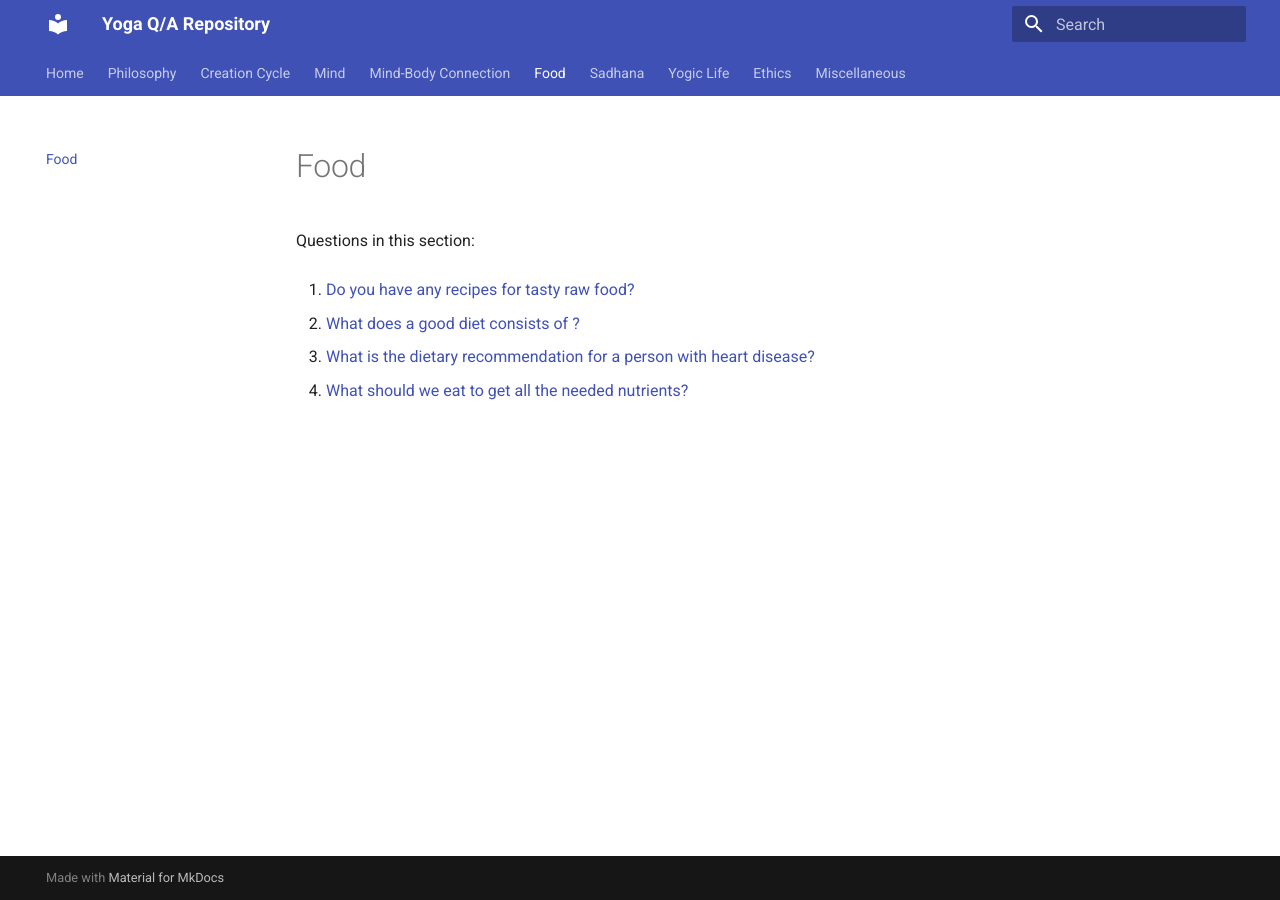
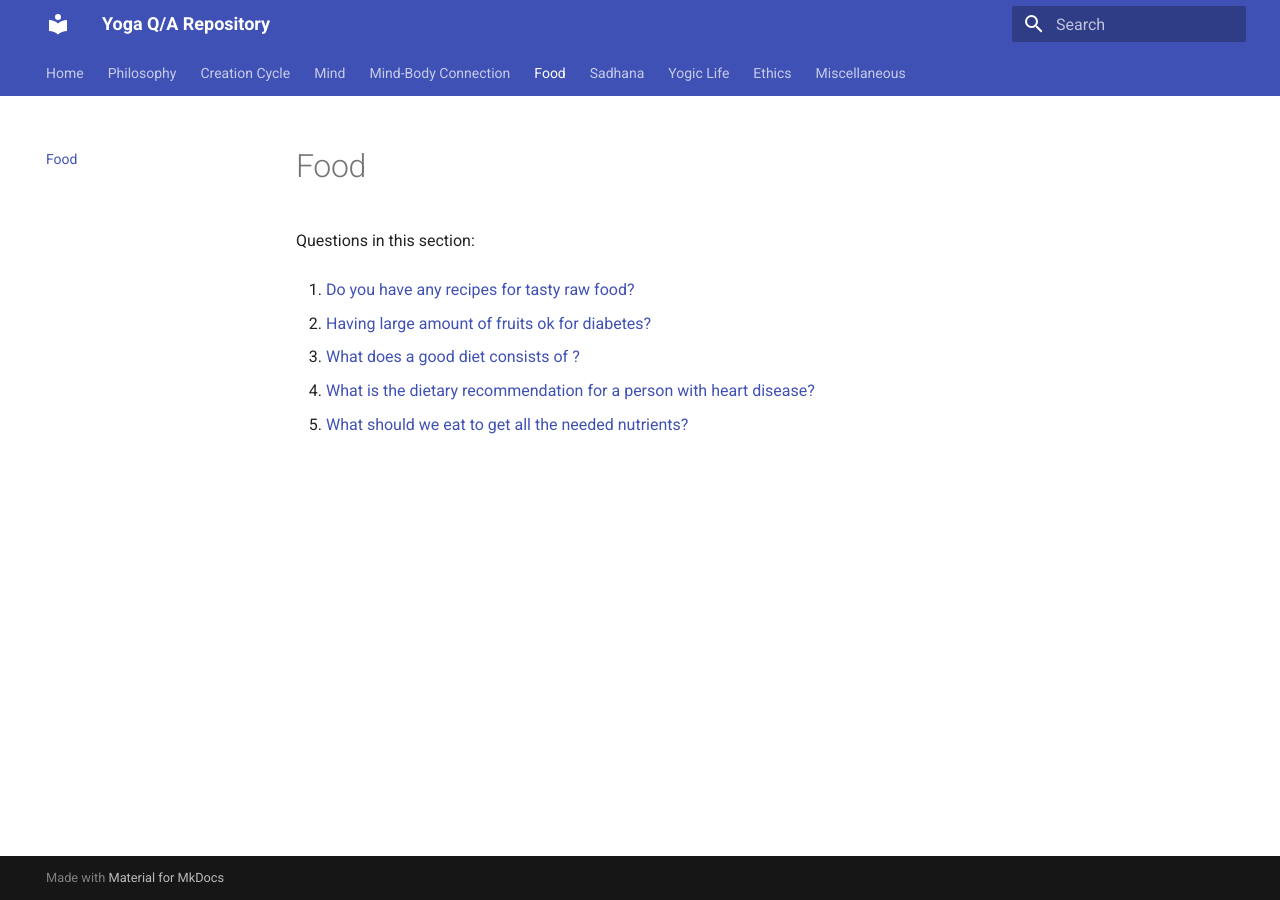
Before and after one commit to yogiclife/yoga-qa, an MkDocs documentation site: the page built from docs/food/README.md, in a window 1280 px wide. Built offline with MkDocs 1.6.1 and Material for MkDocs 9.7.7, drawn with Linux system fonts in a browser that asks for light colours.

Commit message:
Update topic indices [skip ci]

```diff
--- a/docs/food/README.md
+++ b/docs/food/README.md
@@ -4,8 +4,10 @@ Questions in this section:
 
 1. [Do you have any recipes for tasty raw food?](do-you-have-any-recipes-for-tasty-raw-food-20260620-163919.md)
 
-2. [What does a good diet consists of ?](what-does-a-good-diet-consists-of-20260628-025803.md)
+2. [Having large amount of fruits ok for diabetes?](having-large-amount-of-fruits-ok-for-diabetes-20260628-030219.md)
 
-3. [What is the dietary recommendation for a person with heart disease?](what-is-the-dietary-recommendation-for-a-person-with-heart-disease-20260628-023806.md)
+3. [What does a good diet consists of ?](what-does-a-good-diet-consists-of-20260628-025803.md)
 
-4. [What should we eat to get all the needed nutrients?](what-should-we-eat-to-get-all-the-needed-nutrients.md)
+4. [What is the dietary recommendation for a person with heart disease?](what-is-the-dietary-recommendation-for-a-person-with-heart-disease-20260628-023806.md)
+
+5. [What should we eat to get all the needed nutrients?](what-should-we-eat-to-get-all-the-needed-nutrients.md)
```
